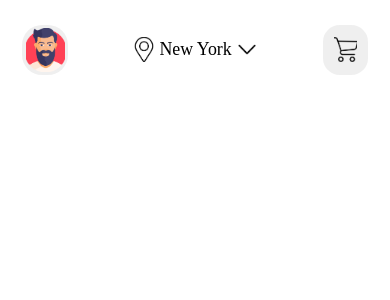
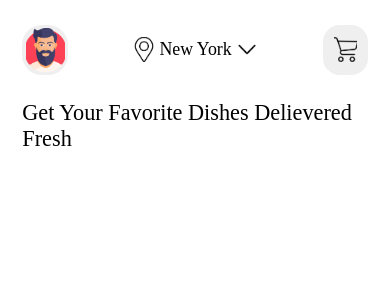
Before and after one commit to Mansoorali121/React-Native-Interview-Preparation, a React Native app: screen / in a window 390 px wide. Shown: the top 300 px of the page. Built offline with nearby package versions, Linux system fonts and the light colour scheme.

Commit message:
Home screem descrption

```diff
--- a/App.js
+++ b/App.js
@@ -354,11 +354,13 @@
 import { StyleSheet, Text, View } from 'react-native'
 import React from 'react'
 import Homeheader from "./src2/components/Homeheader";
+import Homedescription from "./src2/components/Homedescription";
 
 const App = () => {
   return (
     <View style={styles.container}>
       <Homeheader/>
+      <Homedescription />
     </View>
   )
 }
--- /dev/null
+++ b/src2/components/Homedescription.js
@@ -0,0 +1,18 @@
+import { StyleSheet, Text, View } from 'react-native'
+import React from 'react'
+import { s, vs } from 'react-native-size-matters';
+
+const Homedescription = () => {
+  return (
+    <View style={styles.cont}>
+      <Text style={styles.description}>Get Your Favorite Dishes Delievered Fresh</Text>
+    </View>
+  )
+}
+
+export default Homedescription;
+
+const styles = StyleSheet.create({
+    cont:{marginTop:vs(20),marginHorizontal:s(20)},
+    description:{fontSize:s(20),fontFamily:"Outfit-Medium"},
+})
```
Also changed, not shown: src2/assets/filter.png (added), src2/assets/search.png (added).
